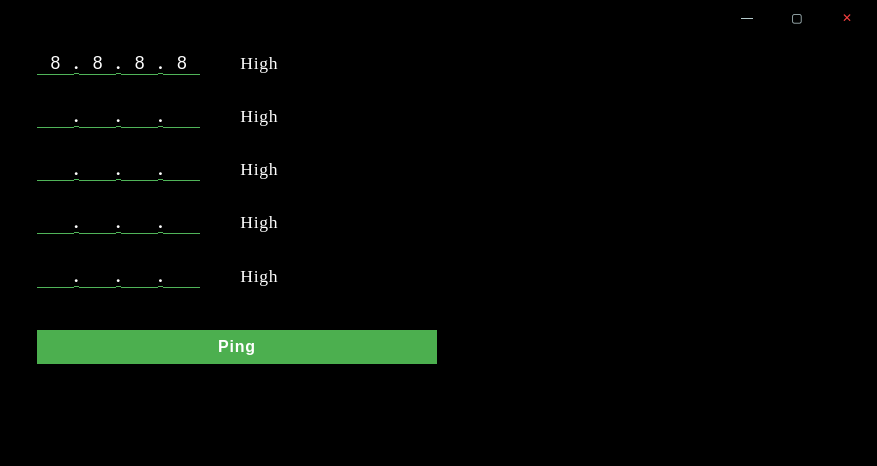
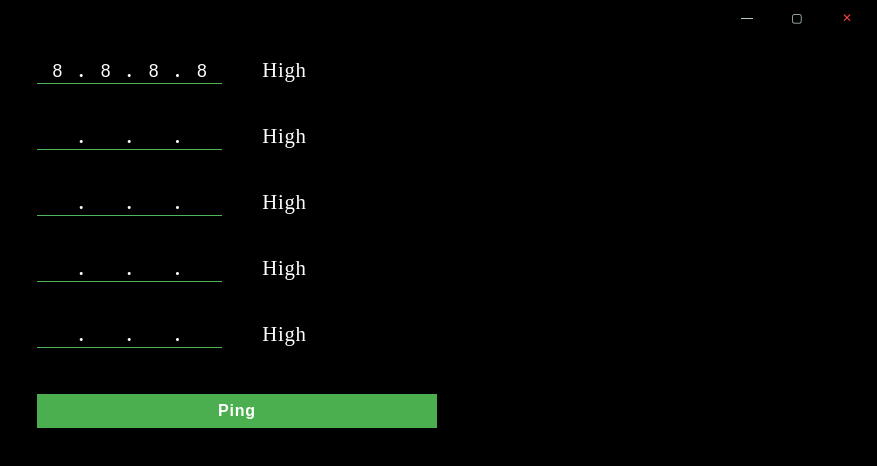
Before and after one commit to imihhail/PingAPI, a React (Vite) app: page / in a window 1280 px wide. Shown: the top 466 px of the page, without its empty margins (403-1280 px from the left). Built offline with nearby package versions, Linux system fonts and the light colour scheme.

Commit message:
loop and underline fix

```diff
--- a/src/index.css
+++ b/src/index.css
@@ -21,7 +21,7 @@ body {
   background: black;
   color: white;
   line-height: 1.6;
-  font-size: 1.1rem;
+  font-size: 1.3rem;
   letter-spacing: 0.7px;
 }
 
@@ -47,31 +47,24 @@ body {
   display: flex;
   align-items: center;
   margin-bottom: 25px;
-  letter-spacing: 0.7px;
   gap: 40px;
 }
 
 .field input {
-  padding: 0;
-  height: 22px;
-  line-height: 1;
-  box-sizing: border-box;
   border: none;
   border-bottom: 1px solid var(--input-border);
   background: transparent;
   color: #fff;
+  user-select: none;
   font-size: 1.1rem;
   max-width: 37px;
   min-width: 24px;
   text-align: center;
+
 }
 
 .field .dot {
-  font-weight: bolder;
-  margin: 0;
-  padding: 0;
-  align-self: center;
-  user-select: none;
+  font-size: 1.6rem;
   border-bottom: 1px solid var(--input-border);
 }
 
@@ -80,14 +73,16 @@ input:focus {
   border-bottom: 2px solid rgb(114, 255, 126);
 }
 
+
+.IPinput {
+
+
+}
+
 input[type="number"]::-webkit-outer-spin-button,
 input[type="number"]::-webkit-inner-spin-button {
   -webkit-appearance: none;
   margin: 0;
-}
-
-.IPinput{
-
 }
 
 /* START */
```
Also changed, not shown: src/main.js (+24 -8 lines).
